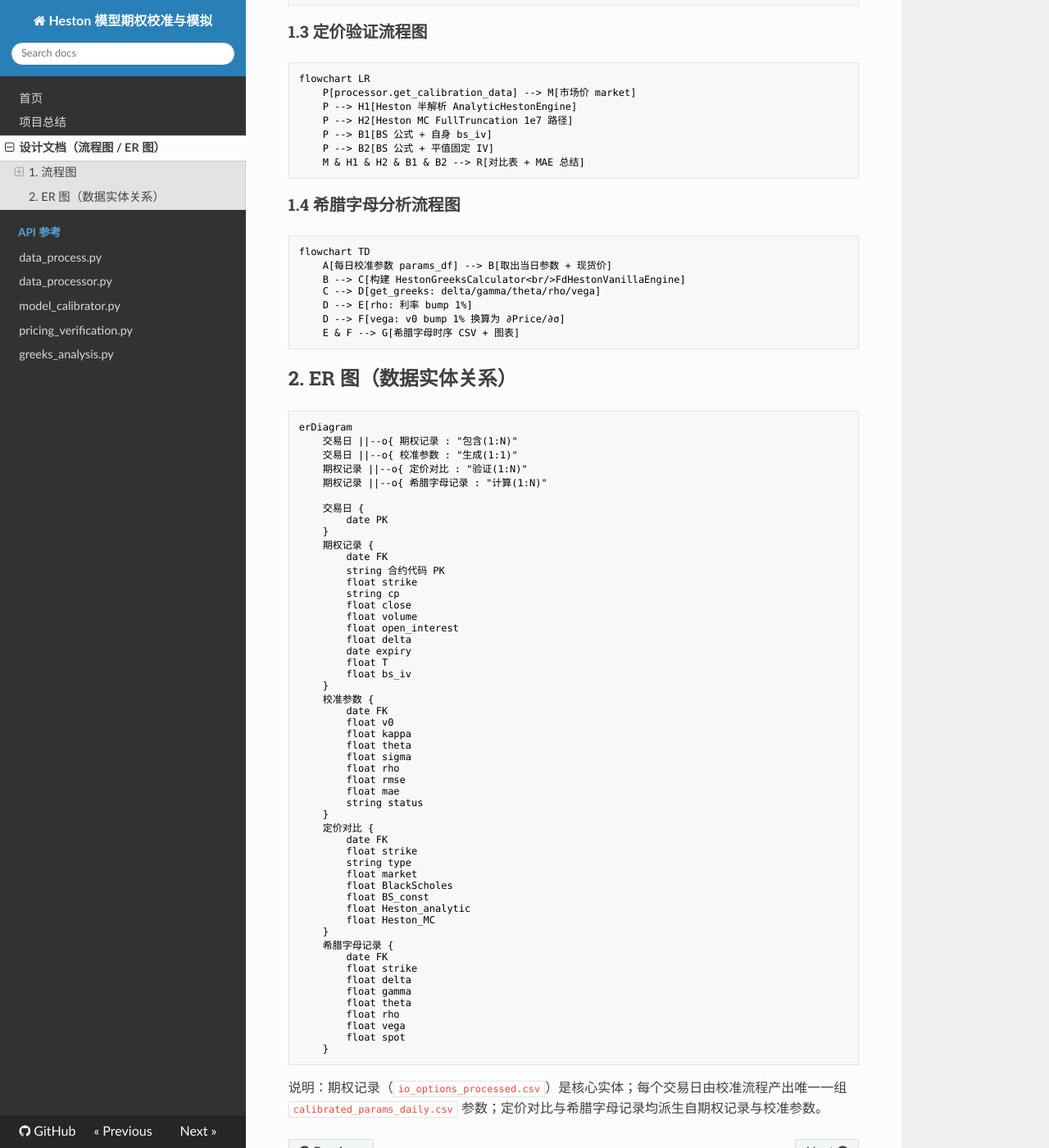
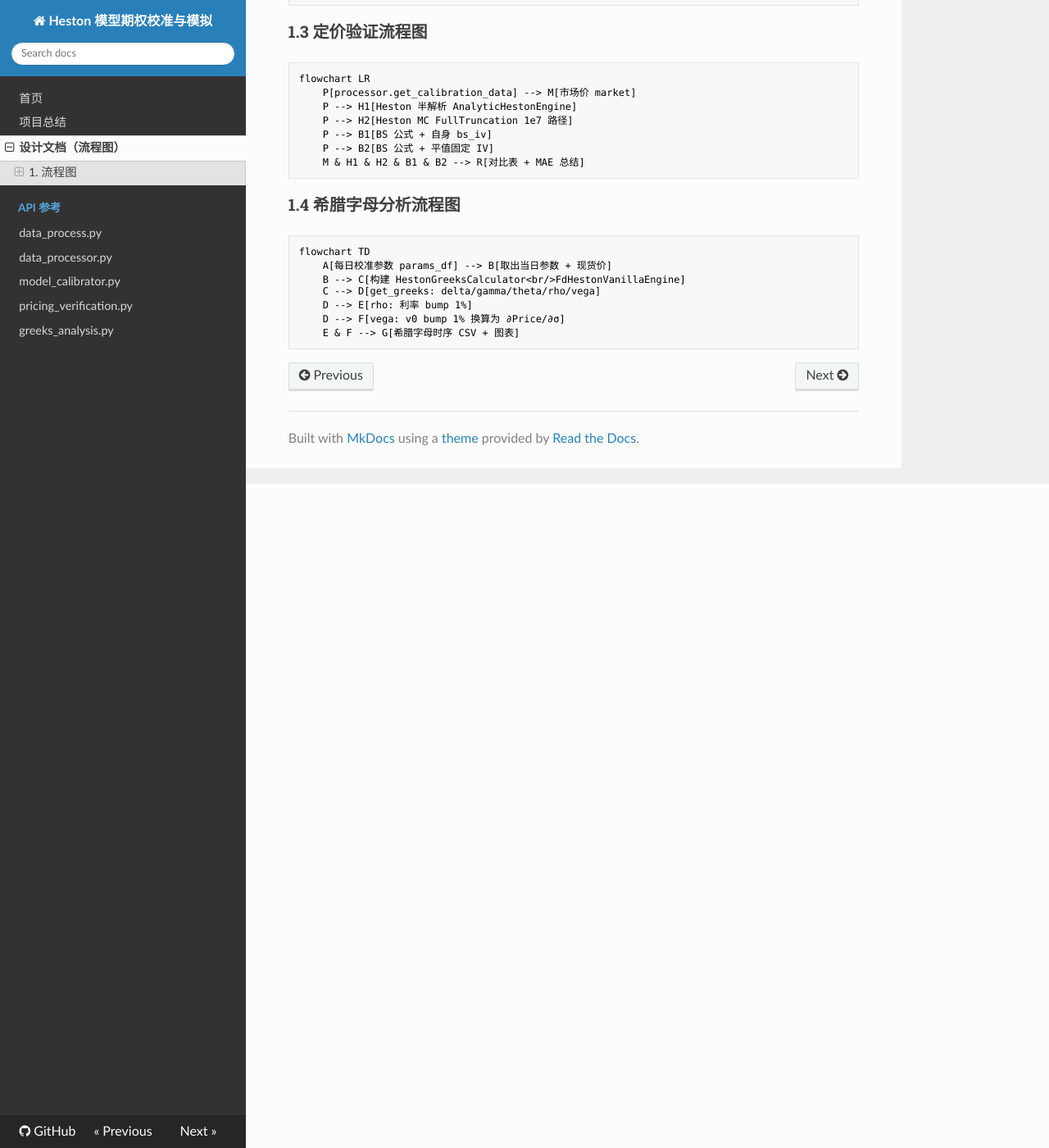
Before and after one commit to TietiTage/Heston-Model-Calibration-and-simulation, an MkDocs documentation site: the page built from docs/project_design.md, in a window 1280 px wide and 1400 px high, scrolled down 810 px. Shown: the whole window at 82% size. Built offline with MkDocs 1.6.1, drawn with Linux system fonts in a browser that asks for light colours; nearby versions of some CDN libraries; some of the changed text lies outside the part shown.

Commit message:
docs: 移除 ER 图并同步更新相关文档引用（project_design/index/summary_proj/readme/mkdocs/progress）

````diff
--- a/docs/project_design.md
+++ b/docs/project_design.md
@@ -1,7 +1,7 @@
-# project_design.md — 设计辅助文档（流程图 / ER 图）
+# project_design.md — 设计辅助文档（流程图）
 
 > 依据 `code/AGENTS.md` 要求生成的软件工程设计辅助文档。
-> 流程图与 ER 图从 `summary_proj.md` 中独立出来，便于单独维护；项目整体说明见 `summary_proj.md`。
+> 流程图从 `summary_proj.md` 中独立出来，便于单独维护；项目整体说明见 `summary_proj.md`。
 
 ## 1. 流程图
 
@@ -59,63 +59,3 @@ flowchart TD
     D --> F[vega: v0 bump 1% 换算为 ∂Price/∂σ]
     E & F --> G[希腊字母时序 CSV + 图表]
 ```
-
-## 2. ER 图（数据实体关系）
-
-```mermaid
-erDiagram
-    交易日 ||--o{ 期权记录 : "包含(1:N)"
-    交易日 ||--o{ 校准参数 : "生成(1:1)"
-    期权记录 ||--o{ 定价对比 : "验证(1:N)"
-    期权记录 ||--o{ 希腊字母记录 : "计算(1:N)"
-
-    交易日 {
-        date PK
-    }
-    期权记录 {
-        date FK
-        string 合约代码 PK
-        float strike
-        string cp
-        float close
-        float volume
-        float open_interest
-        float delta
-        date expiry
-        float T
-        float bs_iv
-    }
-    校准参数 {
-        date FK
-        float v0
-        float kappa
-        float theta
-        float sigma
-        float rho
-        float rmse
-        float mae
-        string status
-    }
-    定价对比 {
-        date FK
-        float strike
-        string type
-        float market
-        float BlackScholes
-        float BS_const
-        float Heston_analytic
-        float Heston_MC
-    }
-    希腊字母记录 {
-        date FK
-        float strike
-        float delta
-        float gamma
-        float theta
-        float rho
-        float vega
-        float spot
-    }
-```
-
-说明：期权记录（`io_options_processed.csv`）是核心实体；每个交易日由校准流程产出唯一一组 `calibrated_params_daily.csv` 参数；定价对比与希腊字母记录均派生自期权记录与校准参数。
--- a/mkdocs.yml
+++ b/mkdocs.yml
@@ -23,7 +23,7 @@ plugins:
 nav:
   - 首页: index.md
   - 项目总结: summary_proj.md
-  - 设计文档（流程图 / ER 图）: project_design.md
+  - 设计文档（流程图）: project_design.md
   - API 参考:
       - data_process.py: api/data_process.md
       - data_processor.py: api/data_processor.md
````
Also changed, not shown: docs/index.md (+2 -2 lines), docs/summary_proj.md (+2 -2 lines), progress.md (+17 -1 lines), readme.md (+2 -2 lines).
